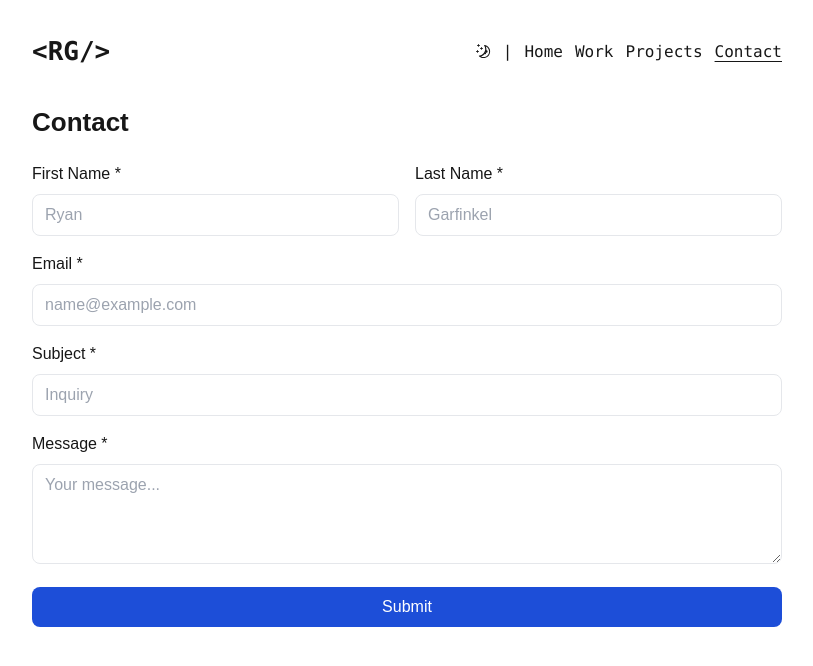
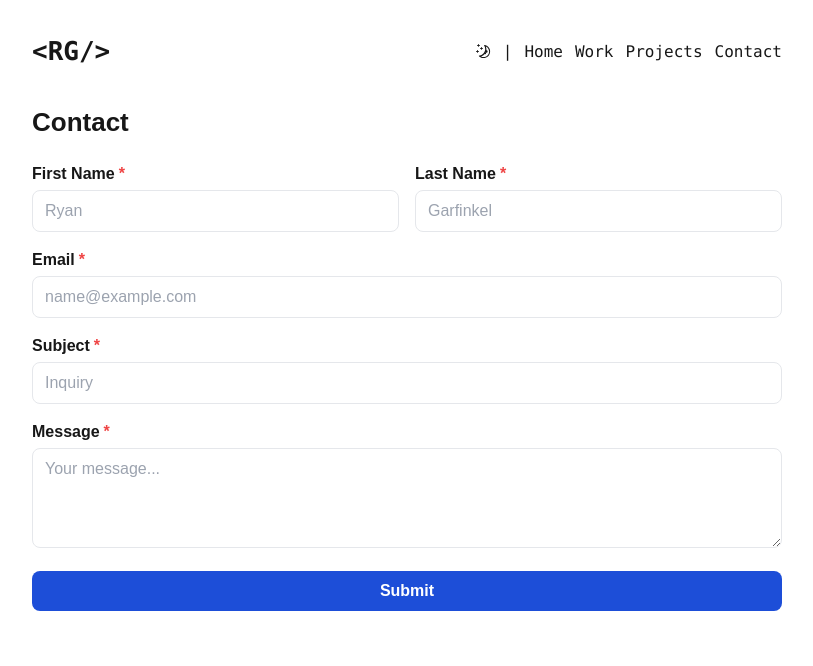
Before and after one commit to RyanGarfinkel/portfolio, a Next.js app: page /contact in a window 1280 px wide. Shown: the top 666 px of the page, without its empty margins (233-1046 px from the left). Built offline with nearby package versions, Linux system fonts and the light colour scheme.

Commit message:
General fixes:
Arrow link component, bold contact page fields and made * red, put page title in layout so it's uniform on each page. Also removed underline under navbar. it only underlines now when on hover. Added semicolons for codebase consistency

```diff
--- /dev/null
+++ b/src/components/arrow-link.tsx
@@ -0,0 +1,18 @@
+import { ArrowTopRightIcon } from '@radix-ui/react-icons';
+
+interface ArrowLinkProps {
+    url: string;
+    txt: string;
+};
+
+const ArrowLink: React.FC<ArrowLinkProps> = ({ url, txt }) => {
+
+    return (
+        <a href={url} className='flex flex-row items-center hover:underline underline-offset-[5px]'>
+            <ArrowTopRightIcon/>
+            { txt }
+        </a>
+    );
+};
+
+export default ArrowLink;
--- a/src/components/navbar.tsx
+++ b/src/components/navbar.tsx
@@ -1,6 +1,5 @@
 import { MoonIcon, SunIcon } from '@radix-ui/react-icons';
 import Link from 'next/link';
-import { usePathname } from 'next/navigation';
 
 interface NavbarProps {
     isDarkMode: boolean;
@@ -8,8 +7,6 @@ interface NavbarProps {
 }
 
 const Navbar: React.FC<NavbarProps> = ({ isDarkMode, toggleDarkMode }) => {
-
-    const path = usePathname();
 
     return (
         <div className='sm:hidden md:flex flex-row justify-between items-center w-full mx-auto my-8 font-mono'>
@@ -21,10 +18,10 @@ const Navbar: React.FC<NavbarProps> = ({ isDarkMode, toggleDarkMode }) => {
                     { isDarkMode ? ( <SunIcon aria-label='Switch to light mode.'/> ) : ( <MoonIcon aria-label='Switch to dark mode.'/> ) }
                 </button>
                 <div>|</div>
-                <Link href='/' className={path === '/' ? 'underline underline-offset-4' : ''}>Home</Link>
-                <Link href='/work' className={path === '/work' ? 'underline underline-offset-4' : ''}>Work</Link>
-                <Link href='/projects' className={path === '/projects' ? 'underline underline-offset-4' : ''}>Projects</Link>
-                <Link href='/contact' className={path === '/contact' ? 'underline underline-offset-4' : ''}>Contact</Link>
+                <Link href='/' className='hover:underline hover:underline-offset-4'>Home</Link>
+                <Link href='/work' className='hover:underline hover:underline-offset-4'>Work</Link>
+                <Link href='/projects' className='hover:underline hover:underline-offset-4'>Projects</Link>
+                <Link href='/contact' className='hover:underline hover:underline-offset-4'>Contact</Link>
             </div>
         </div>
     );
--- a/src/pages/_app.tsx
+++ b/src/pages/_app.tsx
@@ -3,6 +3,7 @@ import type { AppProps } from 'next/app';
 import { useEffect, useState } from 'react';
 import '@/styles/globals.css';
 import MobileNavbar from '@/components/mobile-navar';
+import { usePathname } from 'next/navigation';
 
 interface LayoutProps {
   children: React.ReactNode;
@@ -12,12 +13,34 @@ interface LayoutProps {
 
 const Layout: React.FC<LayoutProps> = ({ children, isDarkMode, toggleDarkMode }) => {
 
+  const path = usePathname();
+
+  const getHeader = () => {
+    switch(path)
+    {
+      case '/':
+        return 'Hey, I\'m Ryan 👋';
+      case '/work':
+        return 'Work Experience';
+      case '/projects':
+        return 'Projects';
+      case '/contact':
+        return 'Contact';
+      default:
+        return '';
+    }
+  }
+
   return (
     <div className='flex flex-col justify-center mx-auto sm:w-[375px] md:w-[750px] sm:px-5 md:px-8 lg:px-0 mb-10'>
           <title>Ryan Garfinkel</title>
           <meta name='viewport' content='width=device-width, initial-scale=1.0' />
           <Navbar isDarkMode={isDarkMode} toggleDarkMode={toggleDarkMode}/>
           <MobileNavbar isDarkMode={isDarkMode} toggleDarkMode={toggleDarkMode}/>
+
+          <div className='font-semibold sm:text-[22px] md:text-[26px]'>
+              { getHeader() }
+          </div>
           { children }
       </div>
   );
--- a/src/pages/contact.tsx
+++ b/src/pages/contact.tsx
@@ -6,7 +6,7 @@ import 'react-toastify/dist/ReactToastify.css';
 
 interface CloseButtonProps {
     closeToast: (e: React.MouseEvent<HTMLElement>) => void;
-}
+};
 
 const CloseButton: React.FC<CloseButtonProps> = ({ closeToast }) => (
 
@@ -28,7 +28,20 @@ const options: ToastOptions<unknown> = {
         color: 'var(--foreground)',
         fontFamily: 'var(--font-mono)',
     },
-}
+};
+
+const label = (fieldName: string) => (
+    <label className='block mb-1 font-semibold'>
+        { fieldName }
+        <span className='ml-1 text-red-500'>
+            *
+        </span>
+    </label>
+);
+
+const error = (error: string | null) => (
+    error && <div className='text-red-500 text-sm mt-1'>{error}</div>
+);
 
 const Contact = () => {
 
@@ -140,30 +153,25 @@ const Contact = () => {
             subject: '',
             message: ''
         });
-    }
+    };
 
     return (
-        <form>
-            <div className='font-semibold sm:text-[22px] md:text-[26px] mb-5'>
-                Contact
-            </div>
+        <form className='mt-5'>
             <div>
                 <div className='mb-4'>
                 <div className='flex gap-4'>
                     <div className='w-1/2'>
-                        <label className='block mb-2'>First Name *</label>
+                        { label('First Name') }
                         <input className={`w-full px-3 py-2 border rounded-lg bg-transparent focus:outline-none ${errors.firstName ? 'border-red-500' : ''}`}
                             placeholder='Ryan'
                             value={values.firstName}
                             onChange={(e) => handleChange('firstName', e.target.value)}
                             onKeyDown={(e) => handleKeyDown('firstName', e, lastNameRef)}
                         />
-                        {
-                            errors.firstName && <div className='text-red-500 text-sm mt-1'>{errors.firstName}</div>
-                        }
+                        { error(errors.firstName) }
                     </div>
                     <div className='w-1/2'>
-                        <label className='block mb-2'>Last Name *</label>
+                        { label('Last Name') }
                         <input className={`w-full px-3 py-2 border rounded-lg bg-transparent focus:outline-none ${errors.lastName ? 'border-red-500' : ''}`}
                             placeholder='Garfinkel'
                             value={values.lastName}
@@ -171,14 +179,12 @@ const Contact = () => {
                             ref={lastNameRef}
                             onKeyDown={(e) => handleKeyDown('lastName', e, emailRef)}
                         />
-                        {
-                            errors.lastName && <div className='text-red-500 text-sm mt-1'>{errors.lastName}</div>
-                        }
+                        { error(errors.lastName) }
                     </div>
                 </div>
                 </div>
                 <div className='mb-4'>
-                    <label className='block mb-2'>Email *</label>
+                    { label('Email') }
                     <input className={`w-full px-3 py-2 border rounded-lg bg-transparent focus:outline-none ${errors.email ? 'border-red-500' : ''}`}
                         placeholder='name@example.com'
                         value={values.email}
@@ -186,12 +192,10 @@ const Contact = () => {
                         onChange={(e) => handleChange('email', e.target.value)}
                         onKeyDown={(e) => handleKeyDown('email', e, subjectRef)}
                     />
-                    {
-                        errors.email && <div className='text-red-500 text-sm mt-1'>{errors.email}</div>
-                    }
+                    { error(errors.email) }
                 </div>
                 <div className='mb-4'>
-                    <label className='block mb-2'>Subject *</label>
+                    { label('Subject') }
                     <input className={`w-full px-3 py-2 border rounded-lg bg-transparent focus:outline-none ${errors.subject ? 'border-red-500' : ''}`}
                         placeholder='Inquiry'
                         ref={subjectRef}
@@ -199,29 +203,25 @@ const Contact = () => {
                         onChange={(e) => handleChange('subject', e.target.value)}
                         onKeyDown={(e) => handleKeyDown('subject', e, messageRef)}
                     />
-                    {
-                        errors.subject && <div className='text-red-500 text-sm mt-1'>{errors.subject}</div>
-                    }
+                    { error(errors.subject) }
                 </div>
                 <div className='mb-4'>
-                    <label className='block mb-2'>Message *</label>
+                    { label('Message') }
                     <textarea className={`w-full px-3 py-2 border rounded-lg bg-transparent focus:outline-none ${errors.message ? 'border-red-500' : ''} min-h-[100px] max-h-[250px]`}
                             placeholder='Your message...'
                             ref={messageRef}
                             value={values.message}
                             onChange={(e) => handleChange('message', e.target.value)}
                     />
-                    {
-                        errors.message && <div className='text-red-500 text-sm mt-1'>{errors.message}</div>
-                    }
+                    { error(errors.message) }
                 </div>
-                <button className="w-full py-2 px-4 bg-blue-700 text-white rounded-lg hover:bg-blue-800 transition-all duration-300" onClick={handleSubmit}>
+                <button className="w-full py-2 px-4 bg-blue-700 font-semibold text-white rounded-lg hover:bg-blue-800 transition-all duration-300" onClick={handleSubmit}>
                     Submit
                 </button>
             </div>
             <ToastContainer limit={1}/>
         </form>
-  );
+    );
 };
 
 export default Contact;
--- a/src/pages/projects/index.tsx
+++ b/src/pages/projects/index.tsx
@@ -5,9 +5,6 @@ const Projects = () => {
 
     return (
         <div className='flex flex-col'>
-            <div className='font-semibold sm:text-[22px] md:text-[26px]'>
-                Projects
-            </div>
             <div className='my-2'>
                 The projects I have worked on have given me the opportunity to learn new technologies and actively engage in the software development life cycle.
                 During the development of these projects, I have learned how to work with a team, manage my time, and communicate effectively. Click on a project
--- a/src/pages/work.tsx
+++ b/src/pages/work.tsx
@@ -4,9 +4,6 @@ const WorkPage = () => {
 
     return (
         <div>
-            <div className='font-semibold sm:text-[22px] md:text-[26px]'>
-                Work Experience
-            </div>
             <div className='mt-2 mb-5'>
                 My work experience has made me a stronger communicator and software developer. I&apos;m grateful for the opportunities I&apos;ve had to learn
                 new technologies and actively engage in the software development life cycle.
```
Also changed, not shown: src/pages/index.tsx (+5 -17 lines).
